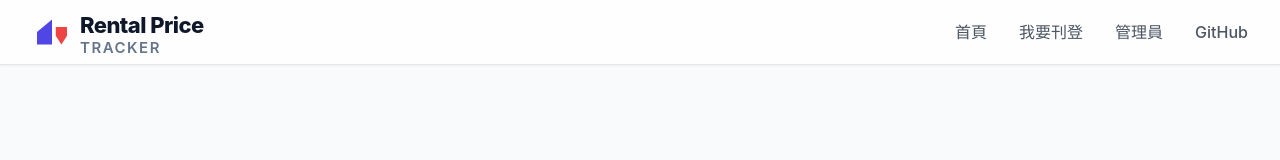
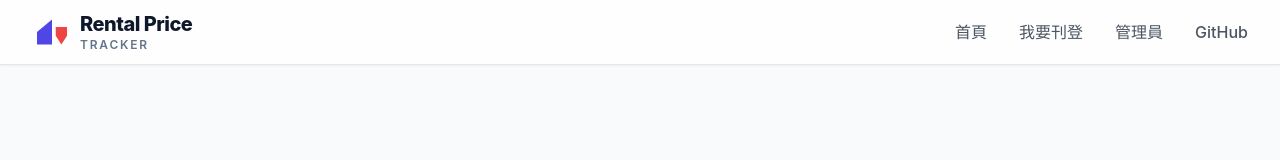
Before and after one commit to longtai-me/rental-price-tracker, a Next.js app: page /legal/terms in a window 1280 px wide. Shown: the top 160 px of the page. Built offline with nearby package versions, Linux system fonts and the light colour scheme.

Commit message:
style: match navbar logo proportions to overlay card style

```diff
--- a/src/components/layout/Navbar.tsx
+++ b/src/components/layout/Navbar.tsx
@@ -16,9 +16,9 @@ export default function Navbar() {
               <path d="M8 32 L32 12 L32 52 H8 Z" fill="#4F46E5" />
               <path d="M38 24 H56 V38 L47 52 L38 38 V24 Z" fill="#EF4444" />
             </svg>
-            <div className="flex flex-col justify-center translate-y-[2px]">
-              <span className="font-[800] text-[22px] leading-none text-[#0f172a] tracking-tight">Rental Price</span>
-              <span className="font-[600] text-[15px] leading-none text-[#64748b] tracking-widest mt-1">TRACKER</span>
+            <div className="flex flex-col justify-center" style={{ lineHeight: 1.1 }}>
+              <span className="font-[800] text-[20px] text-[#0f172a]" style={{ letterSpacing: '-0.5px' }}>Rental Price</span>
+              <span className="font-[600] text-[12px] text-[#64748b] uppercase" style={{ letterSpacing: '0.15em', marginTop: 3 }}>TRACKER</span>
             </div>
           </Link>
 
```
